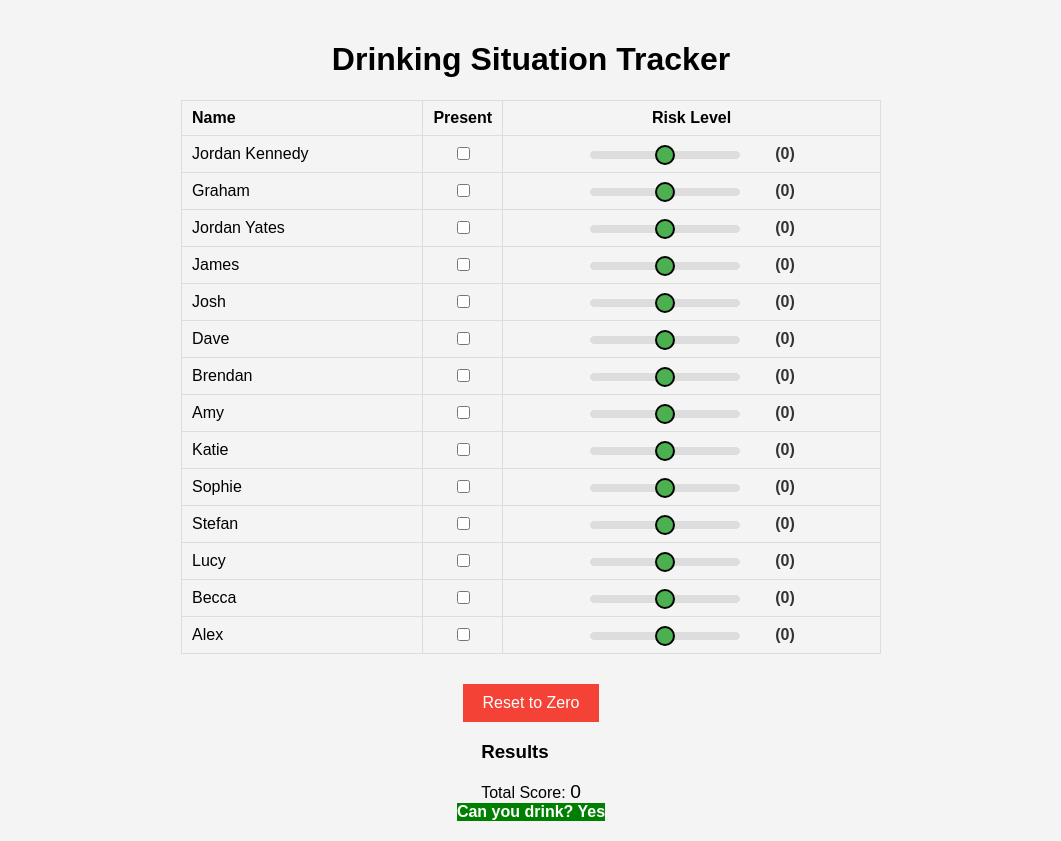
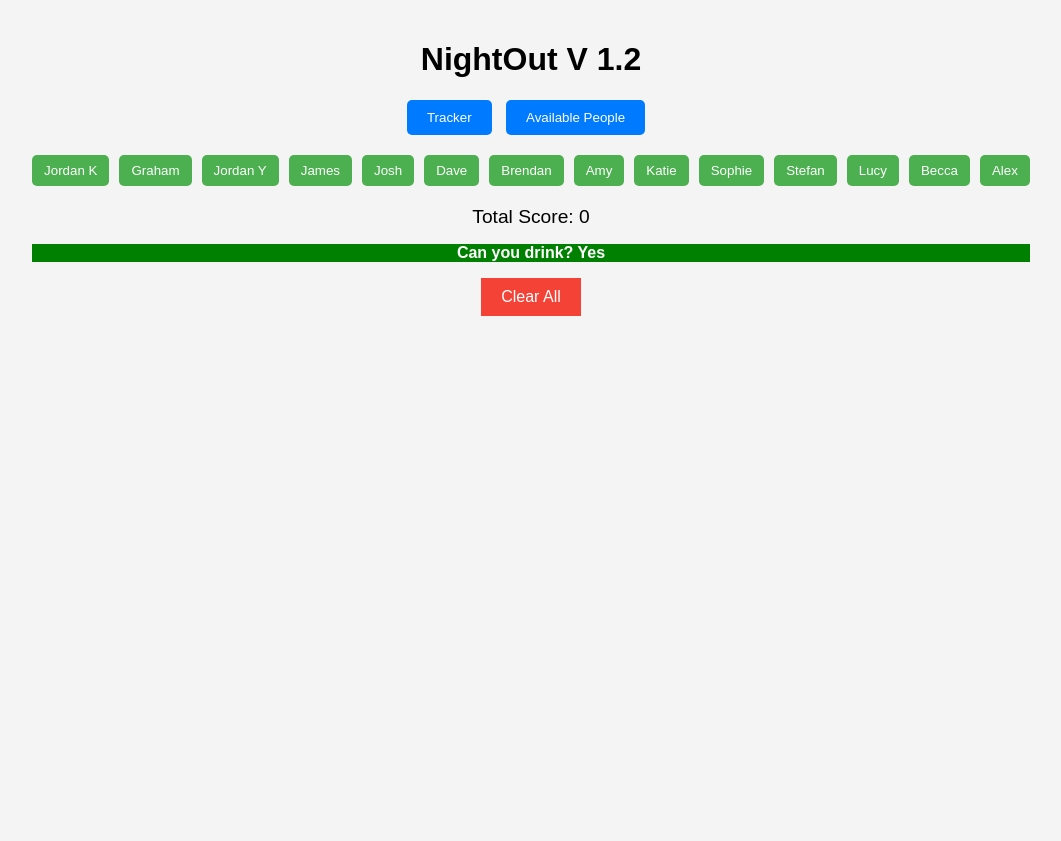
Before and after one commit to lemanc1994/website, a Flask app: page / in a window 1280 px wide. Shown: the whole page, without its empty margins (109-1170 px from the left). After the commit the page ends 316 px from the top, so only its background shows below. Run offline with Flask 3, Linux system fonts and the light colour scheme.

Commit message:
UX Updates - Separated names list from tracker and added score funtionality on separate tab

```diff
--- a/static/index.js
+++ b/static/index.js
@@ -1,205 +1,160 @@
-// Array of people and their respective scores
-const people = [
-    { name: "Jordan Kennedy", score: 0 },
-    { name: "Graham", score: 0 },
-    { name: "Jordan Yates", score: 0 },
-    { name: "James", score: 0 },
-    { name: "Josh", score: 0 },
-    { name: "Dave", score: 0 },
-    { name: "Brendan", score: 0 },
-    { name: "Amy", score: 0 },
-    { name: "Katie", score: 0 },
-    { name: "Sophie", score: 0 },
-    { name: "Stefan", score: 0 },
-    { name: "Lucy", score: 0 },
-    { name: "Becca", score: 0 },
-    { name: "Alex", score: 0 }
+let people = [
+    { name: 'Jordan K', score: 18, active: false },
+    { name: 'Graham', score: 20, active: false },
+    { name: 'Jordan Y', score: 9, active: false },
+    { name: 'James', score: 20, active: false },
+    { name: 'Josh', score: -5, active: false },
+    { name: 'Dave', score: 150, active: false },
+    { name: 'Brendan', score: 5, active: false },
+    { name: 'Amy', score: 20, active: false },
+    { name: 'Katie', score: 20, active: false },
+    { name: 'Sophie', score: 9, active: false },
+    { name: 'Stefan', score: -15, active: false },
+    { name: 'Lucy', score: -25, active: false },
+    { name: 'Becca', score: -25, active: false },
+    { name: 'Alex', score: 10, active: false }
 ];
 
-// Function to dynamically create the table rows with sliders
-function populatePeopleList() {
-    const peopleList = document.getElementById('people-list');
-    peopleList.innerHTML = ''; // Clear any existing content
+const nameTagsContainer = document.getElementById('name-tags-container');
+const newNameInput = document.getElementById('new-name-input');
+const submitNameBtn = document.getElementById('submit-name-btn');
+const allPeopleList = document.getElementById('all-people-list');
+
+// Function to show a specific page based on the tab selected
+function showPage(pageId) {
+    const tabs = document.getElementsByClassName('tab-content');
+    for (let tab of tabs) {
+        tab.classList.remove('active');
+    }
+    document.getElementById(pageId).classList.add('active');
+}
+
+// Function to generate the name tags on the tracker page
+function generateTags() {
+    nameTagsContainer.innerHTML = ''; // Clear the container
 
     people.forEach((person, index) => {
-        const row = document.createElement('tr');
-        row.innerHTML = `
-            <td>${person.name}</td>
-            <td><input type="checkbox" class="present-checkbox" data-index="${index}" onclick="updateScore()"></td>
-            <td>
-                <input type="range" class="score-slider" id="slider-${index}" min="-100" max="100" value="${person.score}"
-                oninput="updateSliderValue(${index})">
-                <span id="slider-value-${index}">(${person.score})</span> <!-- Display the score next to the slider -->
-            </td>
-        `;
-        peopleList.appendChild(row);
+        createTag(person.name, index);
     });
 }
 
-// Update the displayed value as the slider is moved
-function updateSliderValue(index) {
-    const slider = document.getElementById(`slider-${index}`);
-    const sliderValue = document.getElementById(`slider-value-${index}`);
-    const value = parseInt(slider.value);
-
-    // Update the score next to the slider
-    sliderValue.innerText = `(${value})`;
-
-    updateScore(); // Recalculate the total score
+// Function to create a tag on the Tracker page
+function createTag(name, index) {
+    const tag = document.createElement('button');
+    tag.innerHTML = name;
+    tag.classList.add('name-tag');
+    tag.setAttribute('data-index', index);
+    tag.addEventListener('click', () => togglePersonActive(index));
+    nameTagsContainer.appendChild(tag);
 }
 
-// Update total score based on selected people
-function updateScore() {
-    let totalScore = 0;
-    let hasChecked = false; // Flag to check if any checkbox is selected
+// Function to toggle whether a person is active or not
+function togglePersonActive(index) {
+    people[index].active = !people[index].active;
+
+    const tagButton = document.querySelector(`[data-index="${index}"]`);
+    if (people[index].active) {
+        tagButton.classList.add('active');
+    } else {
+        tagButton.classList.remove('active');
+    }
+
+    // Update the total score based on active people
+    updateTotalScore();
+}
+
+// Function to update the person's score and refresh the available people list
+function updatePersonScore(index, score) {
+    people[index].score = parseInt(score);
+    updateTotalScore();
+}
+
+// Function to display all people in the "Available People" tab
+function displayAllPeople() {
+    allPeopleList.innerHTML = ''; // Clear the list
+
+    people.forEach((person, index) => {
+        const personDiv = document.createElement('div');
+        personDiv.classList.add('person-item');
+
+        personDiv.innerHTML = `
+            <label>${person.name}</label>
+            <input type="number" value="${person.score}" data-index="${index}" onchange="updatePersonScore(${index}, this.value)">
+            <button class="remove-btn" onclick="removePerson(${index})">Remove</button>
+        `;
+        allPeopleList.appendChild(personDiv);
+    });
+}
+
+// Function to reset all scores and deactivate all people
+function resetAllScores() {
+    people.forEach((person, index) => {
+        person.score = 0;
+        person.active = false; // Reset the active state for everyone
+        updatePersonScore(index, 0);  // Reset the score for each person
+    });
+    generateTags(); // Regenerate tags to reset active classes
+    updateTotalScore();
+}
+
+// Function to update the total score based on active people
+function updateTotalScore() {
+    let totalScore = people.reduce((total, person) => {
+        return total + (person.active ? person.score : 0); // Only include active people's scores
+    }, 0);
+
+    document.getElementById('total-score').textContent = `Total Score: ${totalScore}`;
+
     const decisionElement = document.getElementById('decision');
-
-    // Loop through all checkboxes to calculate the total score
-    document.querySelectorAll('#people-list input[type="checkbox"]').forEach(function (checkbox) {
-        const index = checkbox.getAttribute('data-index');
-        const score = parseInt(document.getElementById(`slider-${index}`).value);
-
-        if (checkbox.checked) {
-            totalScore += score;
-            hasChecked = true; // At least one checkbox is checked
-        }
-    });
-
-    // Update the total score in the UI
-    document.getElementById('total-score').innerText = "Total Score: " + totalScore;
-
-    // If no checkboxes are checked, hide the decision element
-    if (hasChecked) {
-        decisionElement.style.display = 'flex'; // Show the decision section if any checkbox is checked
-        updateDecision(totalScore); // Update the decision text and color based on score
+    if (totalScore > 10) {
+        decisionElement.textContent = "Can you drink? No";
+        decisionElement.classList.remove('safe');
+        decisionElement.classList.add('warning');
     } else {
-        decisionElement.style.display = 'none'; // Hide the decision section if no checkboxes are checked
+        decisionElement.textContent = "Can you drink? Yes";
+        decisionElement.classList.remove('warning');
+        decisionElement.classList.add('safe');
     }
 }
 
-// Update decision text and change class based on score
-function updateDecision(totalScore) {
-    const decisionElement = document.getElementById('decision');
-    const decisionText = decisionElement.querySelector('.decisionText');
+// Function to add a new person
+function addNewPerson() {
+    const newName = newNameInput.value.trim();
 
-    // Remove all existing classes
-    decisionElement.classList.remove('safe', 'warning', 'life');
+    if (newName === "") {
+        alert("Please enter a name.");
+        return;
+    }
 
-    if (totalScore > 10) {
-        decisionElement.classList.add('warning'); // Add warning class
-        decisionText.innerHTML = 'Can you drink? No';
-    } else if (totalScore <= 10) {
-        decisionElement.classList.add('safe'); // Add safe class
-        decisionText.innerHTML = 'Safe to Drink';
-    } else {
-        decisionElement.classList.add('life'); // Add life class if other condition applies
-        decisionText.innerHTML = 'Stop!';
-    }
+    // Add the new person to the list
+    const newIndex = people.length;
+    people.push({ name: newName, score: 0, active: false });
+
+    // Regenerate tags and refresh the available people list
+    generateTags();
+    displayAllPeople();
+
+    // Clear the input field
+    newNameInput.value = "";
 }
 
-// Populate the people list on page load
-document.addEventListener('DOMContentLoaded', populatePeopleList);
-
-// Function to dynamically create the table rows with sliders
-function populatePeopleList() {
-    const peopleList = document.getElementById('people-list');
-    peopleList.innerHTML = ''; // Clear any existing content
-
-    people.forEach((person, index) => {
-        const row = document.createElement('tr');
-        row.innerHTML = `
-            <td>${person.name}</td>
-            <td><input type="checkbox" class="present-checkbox" data-index="${index}" onclick="updateScore()"></td>
-            <td>
-                <input type="range" class="score-slider" id="slider-${index}" min="-100" max="100" value="${person.score}"
-                oninput="updateSliderValue(${index})">
-                <span id="slider-value-${index}">(${person.score})</span> <!-- Display the score next to the slider -->
-            </td>
-        `;
-        peopleList.appendChild(row);
-    });
+// Function to remove a person from the list
+function removePerson(index) {
+    people.splice(index, 1);  // Remove the person from the array
+    generateTags();           // Regenerate the tags on the tracker page
+    displayAllPeople();       // Refresh the available people list
 }
 
-// Function to reset all sliders and checkboxes to zero
-function resetToZero() {
-    document.querySelectorAll('.score-slider').forEach(function (slider) {
-        slider.value = 0; // Reset the slider value to zero
-        const index = slider.getAttribute('id').split('-')[1];
-        document.getElementById(`slider-value-${index}`).innerText = '(0)'; // Reset the displayed value to zero
-    });
+// Event listener for the 'Submit' button to add new person
+submitNameBtn.addEventListener('click', addNewPerson);
 
-    document.querySelectorAll('.present-checkbox').forEach(function (checkbox) {
-        checkbox.checked = false; // Uncheck all checkboxes
-    });
+// Event listener for the reset button
+document.getElementById('reset-btn').addEventListener('click', resetAllScores);
 
-    updateScore(); // Update the total score and decision after reset
-}
-
-// Update the displayed value as the slider is moved
-function updateSliderValue(index) {
-    const slider = document.getElementById(`slider-${index}`);
-    const sliderValue = document.getElementById(`slider-value-${index}`);
-    const value = parseInt(slider.value);
-
-    // Update the score next to the slider
-    sliderValue.innerText = `(${value})`;
-
-    updateScore(); // Recalculate the total score
-}
-
-// Update total score based on selected people
-function updateScore() {
-    let totalScore = 0;
-    let hasChecked = false; // Flag to check if any checkbox is selected
-    const decisionElement = document.getElementById('decision');
-
-    // Loop through all checkboxes to calculate the total score
-    document.querySelectorAll('#people-list input[type="checkbox"]').forEach(function (checkbox) {
-        const index = checkbox.getAttribute('data-index');
-        const score = parseInt(document.getElementById(`slider-${index}`).value);
-
-        if (checkbox.checked) {
-            totalScore += score;
-            hasChecked = true; // At least one checkbox is checked
-        }
-    });
-
-    // Update the total score in the UI
-    document.getElementById('total-score').innerText = totalScore;
-
-    // If no checkboxes are checked, hide the decision element
-    if (hasChecked) {
-        decisionElement.style.display = 'flex'; // Show the decision section if any checkbox is checked
-        updateDecision(totalScore); // Update the decision text and color based on score
-    } else {
-        decisionElement.style.display = 'none'; // Hide the decision section if no checkboxes are checked
-    }
-}
-
-// Update decision text and change class based on score
-function updateDecision(totalScore) {
-    const decisionElement = document.getElementById('decision');
-    const decisionText = decisionElement.querySelector('.decisionText');
-
-    // Remove all existing classes
-    decisionElement.classList.remove('safe', 'warning', 'life');
-
-    if (totalScore > 10) {
-        decisionElement.classList.add('warning'); // Add warning class
-        decisionText.innerHTML = 'Can you drink? No';
-    } else if (totalScore <= 10 && totalScore >= 0) {
-        decisionElement.classList.add('safe'); // Add safe class
-        decisionText.innerHTML = 'Can you drink? Yes';
-    } else {
-        decisionElement.classList.add('life'); // Add life class if other condition applies
-        decisionText.innerHTML = 'Special Condition!';
-    }
-}
-
-// Populate the people list on page load
-document.addEventListener('DOMContentLoaded', () => {
-    populatePeopleList();
-
-    // Attach reset button event
-    document.getElementById('reset-btn').addEventListener('click', resetToZero);
+// Initialize the tag generation and display of all people
+document.addEventListener('DOMContentLoaded', function () {
+    // Default to showing the tracker page
+    showPage('tracker-page');
+    generateTags(); // Generate tags on tracker page
+    displayAllPeople(); // Display all people on the Available People page
 });
--- a/static/style.css
+++ b/static/style.css
@@ -11,83 +11,146 @@ body {
     min-height: 100vh;
 }
 
-/* Center the table and give it a defined width */
-table {
-    width: 100%;
-    max-width: 700px;
-    margin: 0 auto;
-    border-collapse: collapse;
+/* Styling for tabs */
+.tabs {
     margin-bottom: 20px;
 }
 
-th, td {
-    padding: 8px 10px;
-    border: 1px solid #ddd;
+.tab-button {
+    padding: 10px 20px;
+    background-color: #007BFF;
+    color: white;
+    border: none;
+    cursor: pointer;
+    margin-right: 10px;
+    border-radius: 5px;
+}
+
+.tab-button:hover {
+    background-color: #0056b3;
+}
+
+/* Hide tab content by default */
+.tab-content {
+    display: none;
+}
+
+/* Show active tab content */
+.active {
+    display: block;
+}
+
+/* Style the name tags container */
+#name-tags-container {
+    display: flex;
+    flex-wrap: wrap;
+    gap: 10px;
+    justify-content: center; /* Center the tags horizontally */
+    margin-bottom: 20px;
+}
+
+/* Style for individual name tags */
+.name-tag {
+    padding: 8px 12px;
+    background-color: #4CAF50;
+    color: white;
+    border: none;
+    border-radius: 5px;
+    cursor: pointer;
+    flex-grow: 0; /* Prevents the tags from expanding */
+}
+
+/* Active state for name tags */
+.name-tag.active {
+    background-color: #007BFF;
+    color: white;
+}
+
+/* Style the reset button */
+.reset-container {
+    width: 100%;
+    display: flex;
+    justify-content: center;
+    margin-top: 10px;
+}
+
+#reset-btn {
+    padding: 10px 20px;
+    background-color: #f44336; /* Red button */
+    color: white;
+    border: none;
+    cursor: pointer;
+    font-size: 1em;
     text-align: center;
 }
 
-/* Ensure that the first column is wider for names */
-td:first-child, th:first-child {
-    width: 35%;
-    text-align: left;
+#reset-btn:hover {
+    background-color: #d32f2f; /* Darker red on hover */
 }
 
-td:nth-child(2), th:nth-child(2) {
-    width: 10%;
+/* Style the "All People" list */
+#all-people-list {
+    display: flex;
+    flex-wrap: wrap;
+    gap: 15px;
+    justify-content: center;
 }
 
-td:nth-child(3), th:nth-child(3) {
-    width: 55%;
+/* Style each person-item with a consistent width */
+.person-item {
+    display: flex;
+    align-items: center;
+    justify-content: space-between;
+    width: 250px;
+    padding: 5px;
+    background-color: #f4f4f4;
+    border-radius: 8px;
+    box-shadow: 0 1px 3px rgba(0, 0, 0, 0.1);
+    margin-bottom: 10px;
 }
 
-/* Style the sliders and align them properly */
-input[type="range"] {
-    -webkit-appearance: none;
-    appearance: none;
-    width: 100%;
-    max-width: 150px;
-    margin-right: 10px;
-    height: 8px; /* Set height for slider track */
+/* Style for the input field for scores */
+.person-item input[type="number"] {
+    width: 60px;
+    padding: 5px;
+    text-align: center;
+    border: 1px solid #ddd;
+    border-radius: 5px;
+    margin-left: 10px;
 }
 
-input[type="range"]::-webkit-slider-runnable-track {
-    width: 100%;
-    height: 8px; /* Match the track height with the slider element */
-    background: #ddd;
+/* Style for the submit button in the form */
+#submit-name-btn {
+    padding: 8px 12px;
+    background-color: #4CAF50;
+    color: white;
+    border: none;
+    border-radius: 5px;
+    cursor: pointer;
+    margin-left: 10px;
+}
+
+#submit-name-btn:hover {
+    background-color: #45a049;
+}
+
+/* Style for the name input */
+#new-name-input {
+    width: 200px;
+    padding: 8px;
+    border: 1px solid #ddd;
     border-radius: 5px;
 }
 
-input[type="range"]::-webkit-slider-thumb {
-    -webkit-appearance: none;
-    appearance: none;
-    width: 20px; /* Size of the thumb */
-    height: 20px; /* Size of the thumb */
-    background-color: #4CAF50;
-    border-radius: 50%;
-    cursor: pointer;
-    border: 2px solid #000;
-    margin-top: -6px; /* Center the thumb by adjusting the vertical margin */
+/* Style the total score section */
+#results {
+    margin-top: 20px;
+    text-align: center;
 }
 
-input[type="range"]::-webkit-slider-thumb:hover {
-    background-color: #45a049;
-}
-
-
-/* Span that displays the score next to the slider */
-span[id^="slider-value"] {
-    font-weight: bold;
-    color: #333;
-    width: 40px;
-    display: inline-block;
-    text-align: right;
-}
-
-/* Styling for the total score and warnings */
 #total-score {
     font-size: 1.2em;
-    margin-top: 10px;
-    text-align: center;
+    margin-bottom: 10px;
 }
 
 .decisionText {
@@ -103,29 +166,50 @@ span[id^="slider-value"] {
     background-color: green;
 }
 
-.life {
-    background-color: orange;
+/* Mobile-friendly adjustments */
+@media (max-width: 600px) {
+    #name-tags-container {
+        justify-content: center; /* Keep tags centered on mobile */
+    }
+
+    .name-tag {
+        padding: 6px 10px;
+        font-size: 0.9em;
+    }
+
+    .person-item {
+        width: 100%;
+        flex-direction: column;
+        align-items: flex-start;
+    }
+
+    .person-item input[type="number"] {
+        width: 100%;
+        margin-left: 0;
+        margin-top: 5px;
+    }
+
+    #submit-name-btn {
+        width: 100%;
+        margin-top: 10px;
+        text-align: center;
+    }
+
+    #new-name-input {
+        width: 100%;
+    }
 }
 
-/* Style for the reset container */
-.reset-container {
-    width: 100%;
-    display: flex;
-    justify-content: center; /* Center the button */
-    margin-top: 10px; /* Add some space above the button */
+/* Style for the remove button in the person item */
+.remove-btn {
+    background-color: #f44336;
+    color: white;
+    border: none;
+    padding: 5px 10px;
+    border-radius: 5px;
+    cursor: pointer;
 }
 
-/* Style for the reset button */
-#reset-btn {
-    padding: 10px 20px;
-    background-color: #f44336; /* Red button */
-    color: white;
-    border: none;
-    cursor: pointer;
-    font-size: 1em;
-    text-align: center;
+.remove-btn:hover {
+    background-color: #d32f2f;
 }
-
-#reset-btn:hover {
-    background-color: #d32f2f; /* Darker red on hover */
-}
--- a/templates/index.html
+++ b/templates/index.html
@@ -5,36 +5,44 @@
     <meta name="viewport" content="width=device-width, initial-scale=1.0">
     <title>Drinking Situation Tracker</title>
     <link rel="stylesheet" href="/static/style.css">
-    <link rel="icon" href="/static/beer.png" type="image/png">
 </head>
 <body>
-    <h1>Drinking Situation Tracker</h1>
+    <h1>NightOut V 1.2</h1>
 
-    <table border="1">
-        <thead>
-            <tr>
-                <th>Name</th>
-                <th>Present</th>
-                <th>Risk Level</th>
-            </tr>
-        </thead>
-        <tbody id="people-list">
-            <!-- Rows will be dynamically generated here -->
-        </tbody>
-    </table>
-
-    <!-- Add Reset Button Below the Table -->
-    <div class="reset-container">
-        <button id="reset-btn">Reset to Zero</button>
+    <!-- Navigation for Tabs -->
+    <div class="tabs">
+        <button class="tab-button" onclick="showPage('tracker-page')">Tracker</button>
+        <button class="tab-button" onclick="showPage('people-page')">Available People</button>
     </div>
 
-    <div id="results">
-        <h3>Results</h3>
-        <div>Total Score: <span id="total-score">0</span></div>
+    <!-- Page 1: Drinking Situation Tracker -->
+    <div id="tracker-page" class="tab-content">
+        <!-- Name Tags Section -->
+        <div id="name-tags-container"></div>
+
+        <!-- Display the total score and decision -->
+        <div id="results">
+            <p id="total-score">Total Score: 0</p>
+            <p id="decision" class="decisionText safe">Can you drink? Yes</p>
+        </div>
+
+        <div class="reset-container">
+            <button id="reset-btn">Clear All</button>
+        </div>
     </div>
 
-    <div id="decision" class="safe">
-        <span class="decisionText">Can you drink? Yes</span>
+    <!-- Page 2: Available People -->
+    <div id="people-page" class="tab-content">
+        <h2>All Available People</h2>
+        <div id="all-people-list">
+            <!-- List of all people with score inputs -->
+        </div>
+
+        <!-- Add new name feature here -->
+        <div id="add-new-name-container">
+            <input type="text" id="new-name-input" placeholder="Enter new name">
+            <button id="submit-name-btn">Submit</button>
+        </div>
     </div>
 
     <script src="/static/index.js"></script>
```
